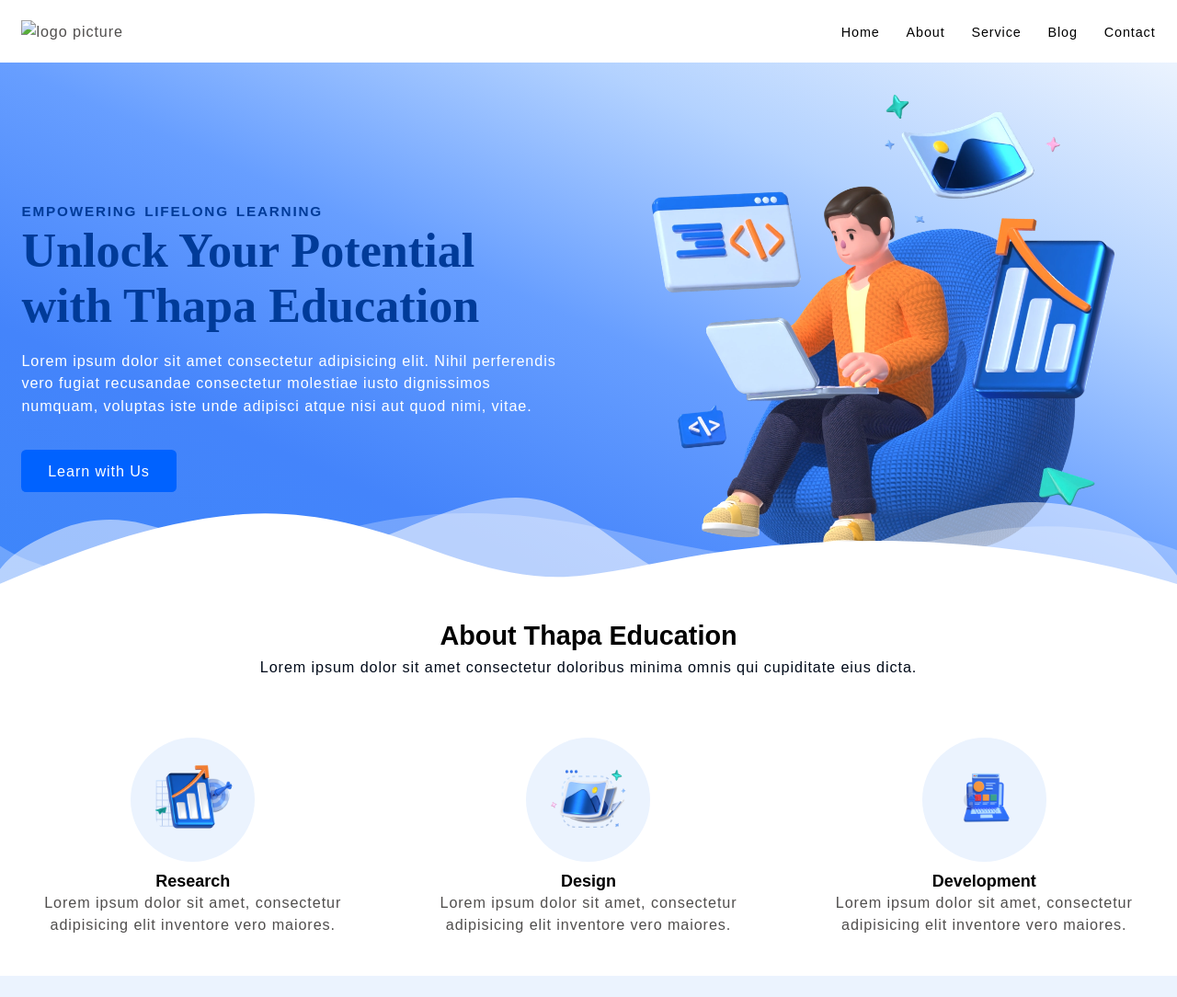
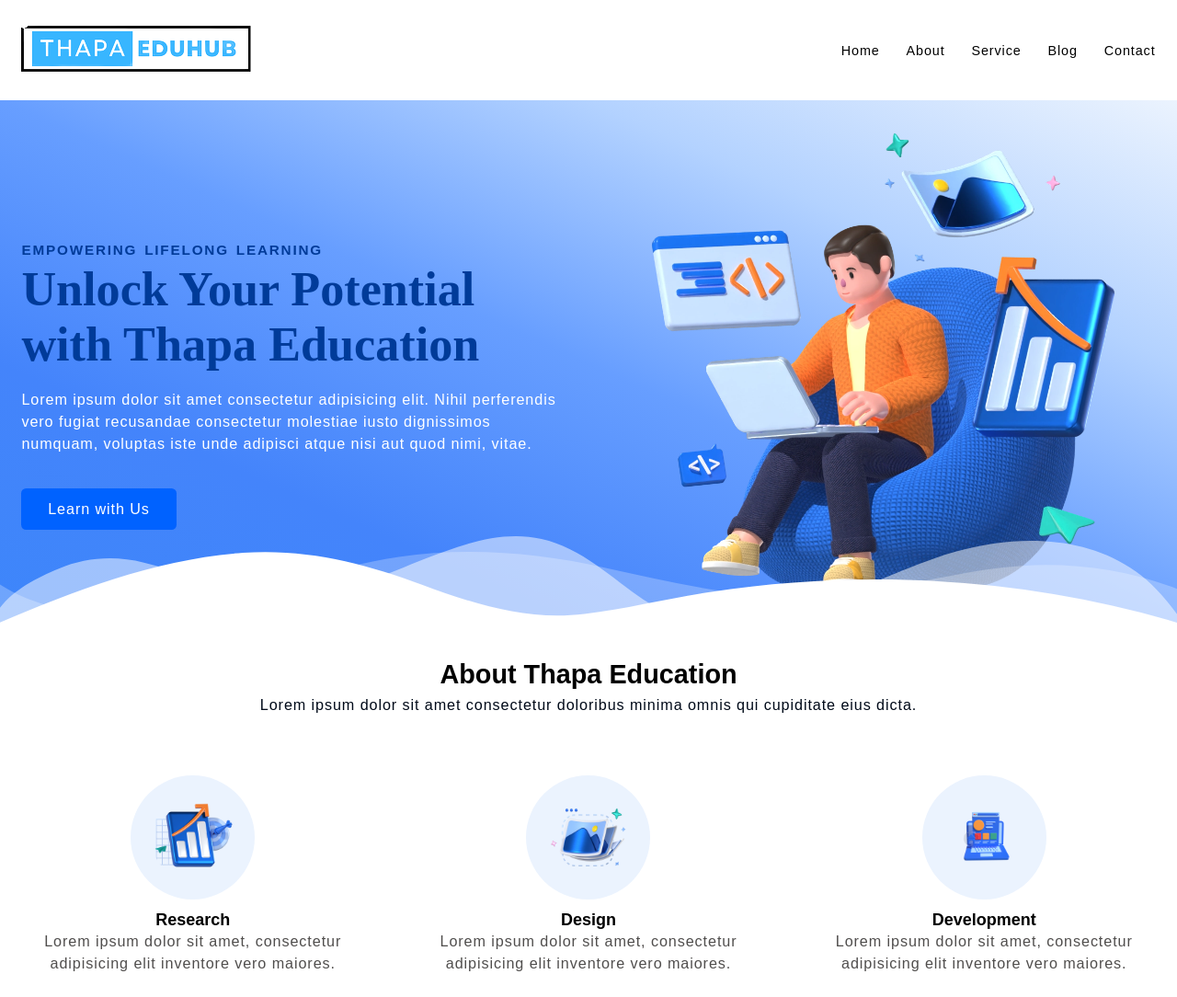
Before and after one commit to MOHIT-GIT2/landing-page-of-thapa-edu, a plain HTML site: page index.html in a window 1280 px wide. Shown: the top 1084 px of the page at 92% size. Drawn offline with Linux system fonts and the light colour scheme; files whose address does not match are found by name.

Commit message:
Update index.html changed logo.png path

```diff
--- a/index.html
+++ b/index.html
@@ -25,7 +25,7 @@
         <div class="navbar-brand">
           <a href="index.html">
             <img
-              src="/thapa_edu_landing_paga/images/logo.png"
+              src="logo.png"
               alt="logo picture"
             />
           </a>
```
